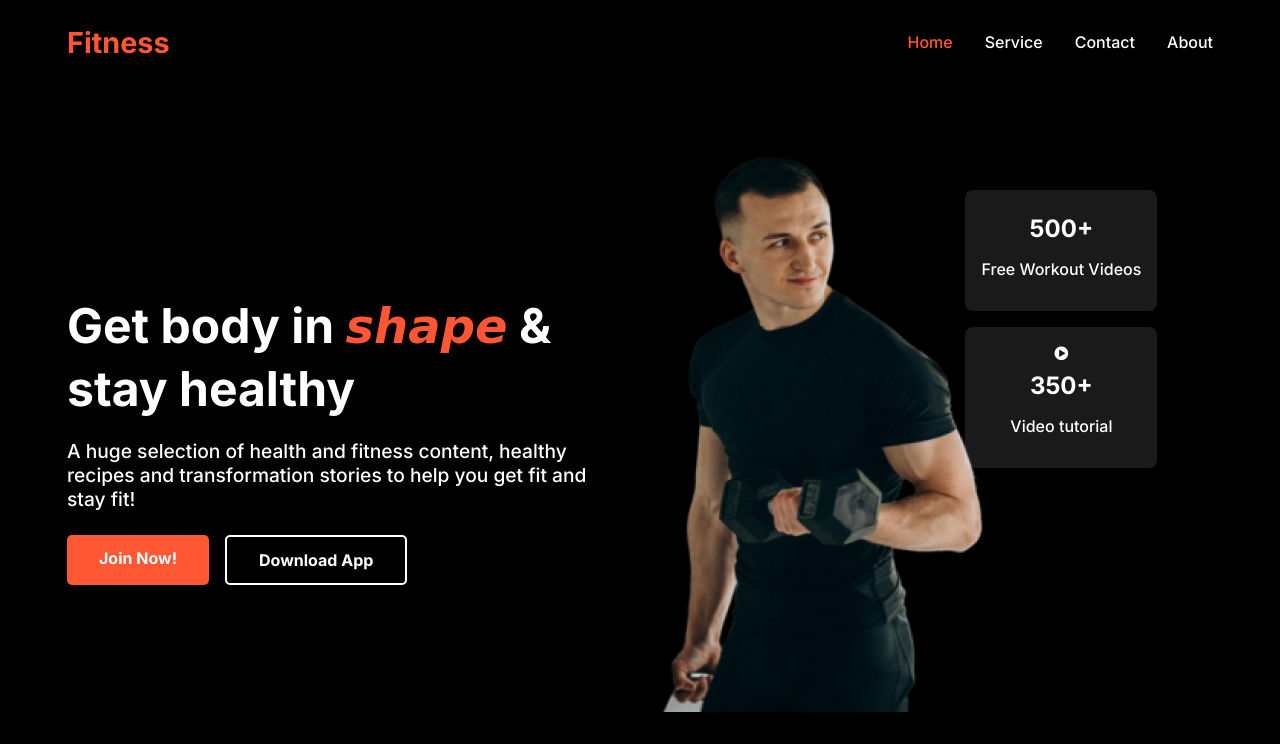
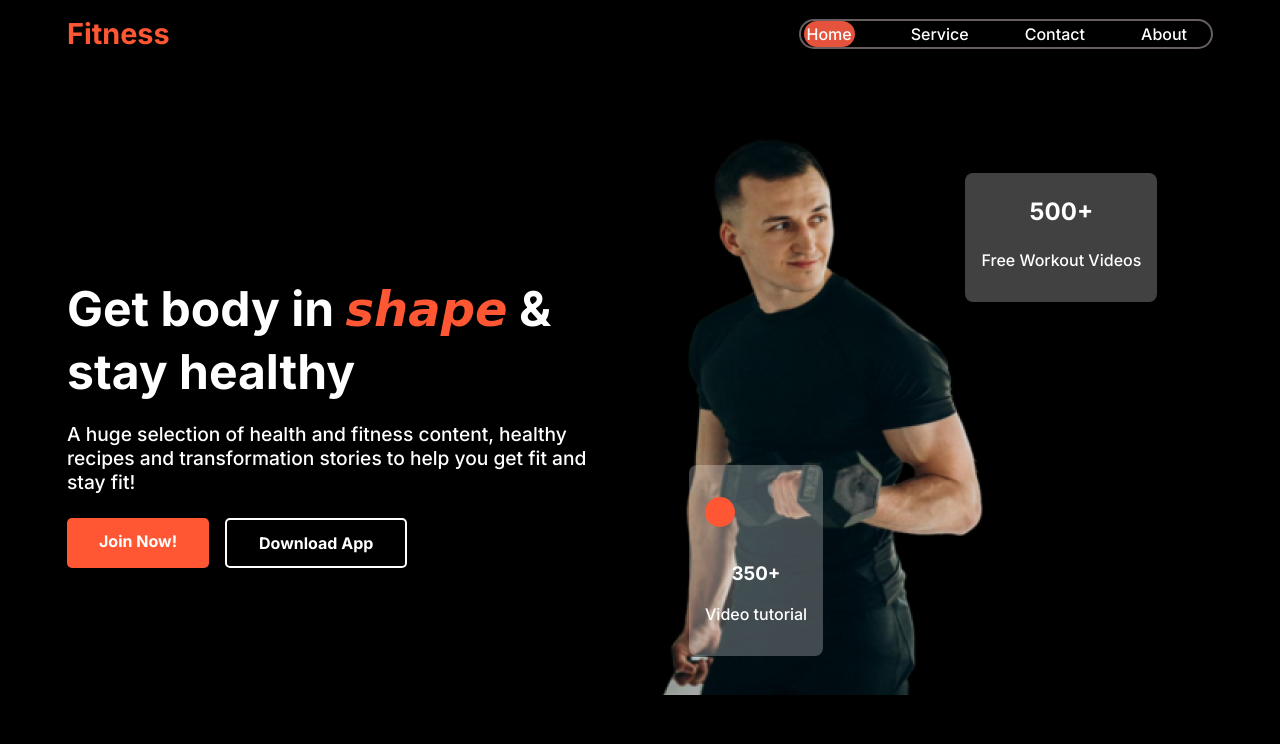
Before and after one commit to Rezuan-Alam-Rean/assignment-2, a plain HTML site: page index.html in a window 1280 px wide. Shown: the top 744 px of the page. Drawn offline with Linux system fonts and the light colour scheme.

Commit message:
update design

```diff
--- a/index.html
+++ b/index.html
@@ -11,19 +11,21 @@
 
 <body class="primary-font black-bg ">
     <header class="header">
-        <div class="navbar">
+        <div class="">
+            <nav class="navbar">
                 <div class="logo">Fitness</div>
-            <nav class="anchor-container">
-                <ul class="nav-links">
-                    <li><a href="#" class="active fit">Home</a></li>
-                    <li><a href="#">Service</a></li>
-                    <li><a href="#">Contact</a></li>
-                    <li><a href="#">About</a></li>
-                </ul>
+                <nav class="anchor-container nav-links">
+                    <a class="home-btn" style="margin-right: 7vh;">Home</a>
+                    <a style="margin-right: 7vh">Service</a>
+                    <a style="margin-right: 7vh">Contact</a>
+                    <a style="margin-right: 3vh">About</a>
+
                 </nav>
                 <div class="hamburger">
                     <i class="fa fa-bars"></i>
                 </div>
+            </nav>
+
         </div>
         <div class="banner">
             <div class="banner-content">
@@ -39,15 +41,21 @@
             </div>
             <div class="banner-image">
                 <img src="./assests/images/Images 2.png" alt="Fitness Image">
-                <div class="overlay">
-                    <div class="info-card">
+                <div class="">
+                    <div class="info-card overlay1">
                         <h3>500+</h3>
                         <p>Free Workout Videos</p>
                     </div>
-                    <div class="info-card">
-                        <i class="fa fa-play-circle"></i>
+                    <div class="info-card1 overlay2">
+                        <div>
+
+                            <p class="iconcard"></p>
+                        </div>
+                        <div>
+
                             <h3>350+</h3>
                             <p>Video tutorial</p>
+                        </div>
                     </div>
                 </div>
             </div>
--- a/styles/styles.css
+++ b/styles/styles.css
@@ -13,7 +13,8 @@
     color: rgb(255, 255, 255);
     background-color: rgb(230, 83, 60);
     border-radius: 15px;
-    padding: 5px;
+    padding: 3px;
+
 
 }
 
@@ -48,30 +49,34 @@
 
 }
 
+
+.anchor-container {
+
+    text-decoration: none;
+    list-style: none;
+    display: flex;
+    border: 2px solid rgba(239, 221, 221, 0.433);
+    border-radius: 15px;
+    align-items: center;
+    color: white;
+    padding-left: 3px;
+
+}
+
+
+
+
+
 .logo {
     font-size: 1.8rem;
     font-weight: bold;
     color: #ff5733;
 }
 
-.nav-links {
-    list-style: none;
-    display: flex;
-    gap: 2rem;
-}
 
 
 
-.nav-links li a {
-    text-decoration: none;
-    color: #fff;
-    font-size: 1rem;
-    font-weight: 500;
-}
 
-.nav-links li a.active {
-    color: #ff5733;
-}
 
 .hamburger {
     display: none;
@@ -149,17 +154,31 @@
     border-radius: 8px;
 }
 
-.overlay {
+.overlay1 {
     position: absolute;
     top: 10%;
     right: 10%;
     display: flex;
     flex-direction: column;
-    gap: 1rem;
+
+
 }
 
+.overlay2 {
+    position: absolute;
+    top: 60%;
+    right: 70%;
+    display: flex;
+    flex-direction: column;
+    padding: 20px;
+
+
+}
+
+
+
 .info-card {
-    background: rgba(255, 255, 255, 0.1);
+    background: rgba(255, 255, 255, 0.256);
     border-radius: 8px;
     padding: 1rem;
     text-align: center;
@@ -173,6 +192,24 @@
 
 .info-card p {
     font-size: 1rem;
+}
+
+.info-card1 {
+    background: rgba(255, 255, 255, 0.256);
+    border-radius: 8px;
+    padding: 1rem;
+    text-align: center;
+    color: #fff;
+    display: flex;
+}
+
+
+.iconcard {
+    background-color: #ff5733;
+    width: 30px;
+    height: 30px;
+    border-radius: 30px;
+
 }
 
 
```
Lines whose indentation alone changed are shown as unchanged.
